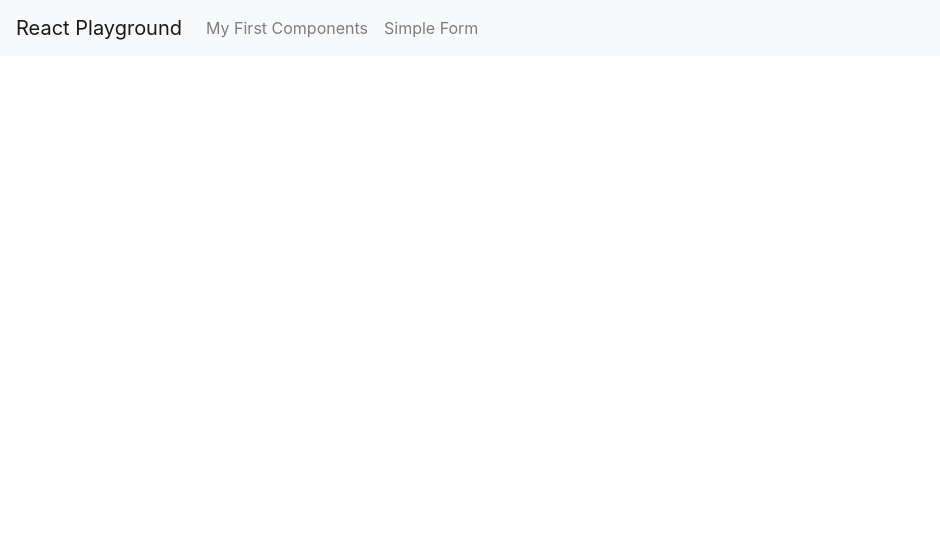
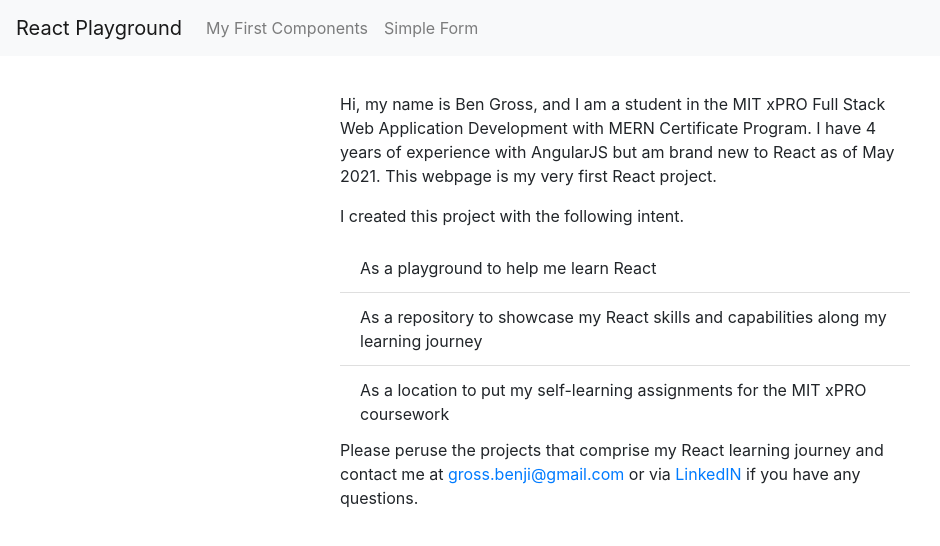
Before and after one commit to benjamingro/react-playground, a React (Create React App) app: page /myfirstcomponents in a window 1280 px wide. Shown: the top 546 px of the page, without its empty margins (0-940 px from the left). Built offline with nearby package versions, Linux system fonts and the light colour scheme.

Commit message:
imported components 2

```diff
--- a/src/App.js
+++ b/src/App.js
@@ -21,6 +21,17 @@ function App() {
     <>
       <Router>
         <MyNavbar />
+        <Switch>
+          <Route exact path="/">
+            <Home />
+          </Route>
+          <Route exact path="/myfirstcomponents">
+            <MyFirstComponents />
+          </Route>
+          <Route exact path="/simpleform">
+            <SimpleForm />
+          </Route>
+        </Switch>
       </Router>
     </>
   );
--- a/src/components/ColorNumbersUi.js
+++ b/src/components/ColorNumbersUi.js
@@ -1,5 +1,3 @@
-import { FontAwesomeIcon } from '@fortawesome/react-fontawesome';
-import { faPlusCircle, faMinusCircle, faSyncAlt } from '@fortawesome/free-solid-svg-icons'
 import React from 'react';
 import Button from 'react-bootstrap/Button';
 
```
